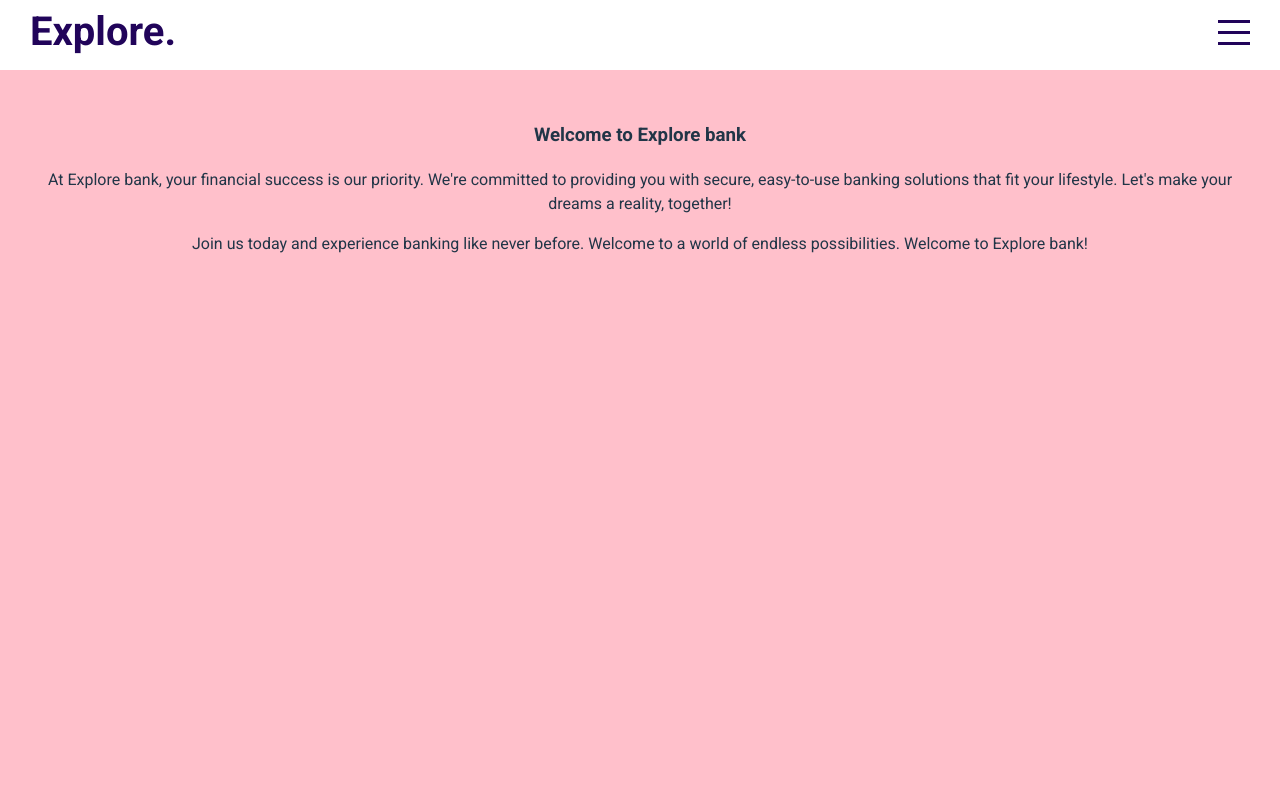
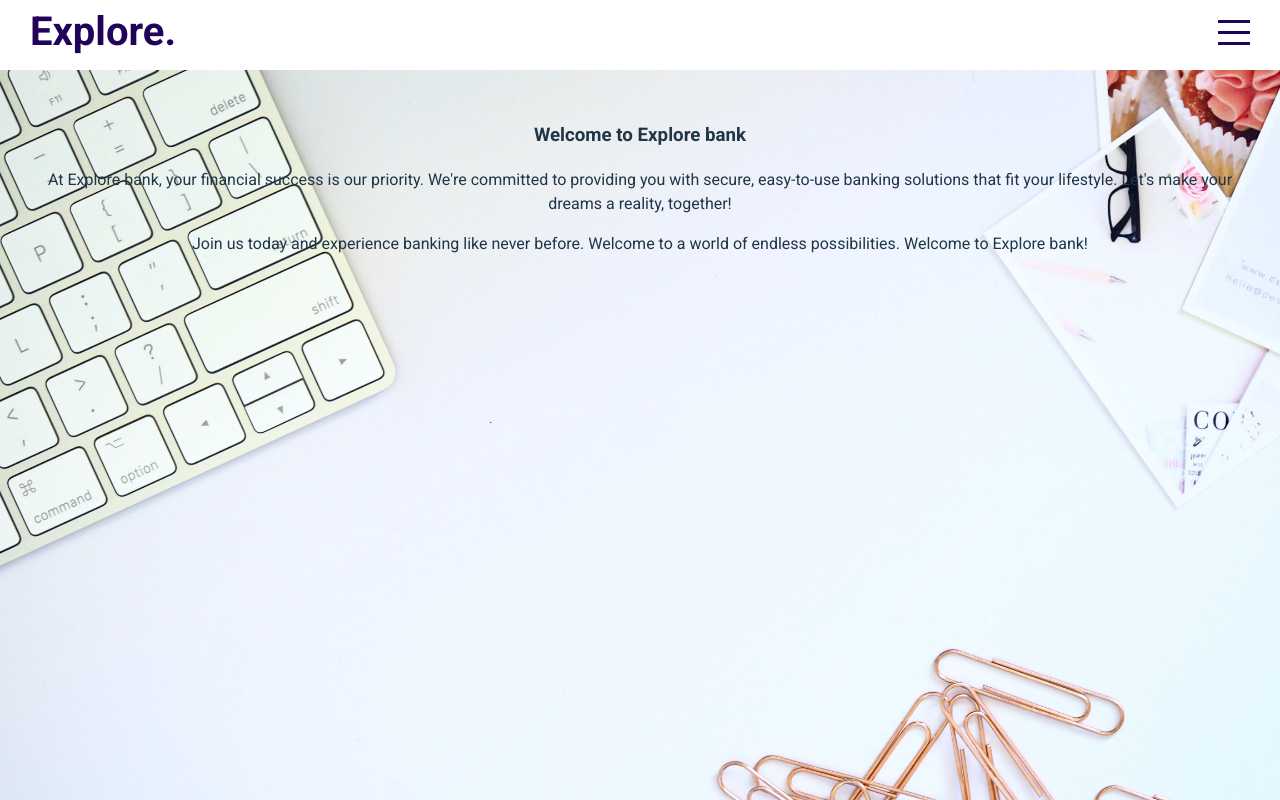
Before and after one commit to MalachyCode/Explore-bank-app, a React (Vite) app in the folder UI/: page / in a window 1280 px wide. Built offline with nearby package versions, Linux system fonts and the light colour scheme.

Commit message:
Some style updates

```diff
--- a/UI/src/App.scss
+++ b/UI/src/App.scss
@@ -19,7 +19,11 @@
   // margin: auto;
   width: 100%;
   height: calc(100vh - 70px);
-  background-color: pink;
+  // background-color: pink;
+  background: url('./assets/pexels-jess-bailey-designs-1097930.jpg');
+  background-repeat: no-repeat;
+  background-size: cover;
+  background-position: center;
   position: relative;
   top: 70px;
   scrollbar-width: none;
--- a/UI/src/pages/HomePage/sections/about/About.scss
+++ b/UI/src/pages/HomePage/sections/about/About.scss
@@ -1,5 +1,5 @@
 .about {
-  background-color: aqua;
+  // background-color: aqua;
   width: 100%;
   padding: 2em;
   // margin: auto;
--- a/UI/src/pages/HomePage/sections/menu/Menu.scss
+++ b/UI/src/pages/HomePage/sections/menu/Menu.scss
@@ -50,5 +50,10 @@
     flex-direction: row;
     justify-content: center;
     justify-content: space-between;
+    overflow: hidden;
+
+    button {
+      overflow: hidden;
+    }
   }
 }
--- a/UI/src/pages/HomePage/sections/menu/Menu.tsx
+++ b/UI/src/pages/HomePage/sections/menu/Menu.tsx
@@ -46,7 +46,7 @@ const Menu = (props: {
             props.setMenuOpen(false);
           }}
         >
-          To login page
+          Login
         </button>
         <button
           onClick={() => {
@@ -54,7 +54,7 @@ const Menu = (props: {
             props.setMenuOpen(false);
           }}
         >
-          To login page
+          Signup
         </button>
       </div>
     </div>
--- /dev/null
+++ b/UI/src/pages/LoginPage/Login.scss
@@ -0,0 +1,15 @@
+* {
+  overflow-y: hidden;
+}
+
+.login {
+  width: 100vw;
+}
+.login-message {
+  margin: auto;
+  position: relative;
+  top: 2em;
+  background-color: rebeccapurple;
+  width: 80%;
+  padding: 2em;
+}
--- /dev/null
+++ b/UI/src/pages/SignupPage/Signup.scss
@@ -0,0 +1,15 @@
+* {
+  overflow-y: hidden;
+}
+
+.signup {
+  width: 100vw;
+}
+.signup-message {
+  margin: auto;
+  position: relative;
+  top: 2em;
+  background-color: rebeccapurple;
+  width: 80%;
+  padding: 2em;
+}
```
Also changed, not shown: UI/src/pages/LoginPage/LoginPage.tsx (added, +13 -0 lines), UI/src/pages/SignupPage/SignupPage.tsx (added, +13 -0 lines), UI/src/assets/pexels-jess-bailey-designs-1097930.jpg (added), UI/src/assets/pexels-tirachard-kumtanom-733852.jpg (added).
